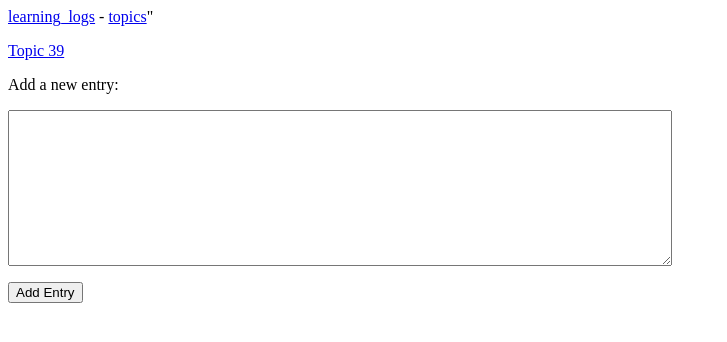
After one commit to ealalin/learning_log, a Django app: page /new_entry/39/ in a window 1280 px wide. The commit adds this page. Shown: the top 342 px of the page, without its empty margins (0-727 px from the left). Run offline with Django 4.2, Linux system fonts and the light colour scheme; data comes from the database, SQL or seed files in the repository; both versions use the stored data as it was after the commit.

Commit message:
version from the 31-01-2024

```diff
--- /dev/null
+++ b/learning_logs/forms.py
@@ -0,0 +1,15 @@
+from django import forms
+from .models import Topic, Entry
+
+class TopicForm(forms.ModelForm):
+    class Meta:
+        model = Topic
+        fields = [ 'text']
+        labels = {'text': ' '}
+
+class EntryForm(forms.ModelForm):
+    class Meta:
+        model = Entry
+        fields = ['text']
+        labels = {'text': ''}
+        widgets = {'text' : forms.Textarea(attrs={'cols': 80})}
--- a/learning_logs/models.py
+++ b/learning_logs/models.py
@@ -16,30 +16,9 @@ class Entry(models.Model):
     topic = models.ForeignKey(Topic, on_delete=models.CASCADE)
     text = TextField(max_length=200)  # Using the custom TextField
     date_added = models.DateTimeField(auto_now_add=True)
-    #date_added = models.DateTimeField(auto_now_add=True, default=timezone.now)
-
-
     class Meta:
         verbose_name_plural = 'entries'
-
-
     def __str__(self):
         """Return a string representing the model."""
-        return f"Topic {self.id}"
-
-#*********** original ***********
-# from django.db import models
-# class Topic(models.Model):
-#     # a topic that the user is learning about
-#     name = models.CharField(max_length=200)
-#     def __str__(self):
-#         return self.name
-# class Entry(models.Model):
-#     #topic = models.ForeignKey(Topic, on_delete=models.CASCADE)
-#     topic = models.ForeignKey(Topic, on_delete=models.CASCADE)
-#     date_added = models.DateTimeField(auto_now_add=True)
-#     class Meta:
-#         verbose_name_plural = 'entries'
-#     def __str__(self):
-#         return self.text[:50] + "..."
-# ************* end Original *********
+       # return f"Topic {self.id}"
+        return self.text[:50] + "..."
--- a/learning_logs/templates/learning_logs/base.html
+++ b/learning_logs/templates/learning_logs/base.html
@@ -9,6 +9,8 @@
 
 
 <a href="{% url 'learning_logs:index' %}">learning_logs</a>
+-
+<a href="{% url 'learning_logs:topics'  %}">topics</a>"
 
 <p>
 
@@ -16,11 +18,6 @@
 
 
 
-<p>
-
-<a href="{% url 'learning_logs:topics'  %}">topics</a>"
-
-<p>
 
 
 {% for topic in topics %}
--- /dev/null
+++ b/learning_logs/templates/learning_logs/new_entry.html
@@ -0,0 +1,13 @@
+{% extends 'learning_logs/base.html' %}
+
+{% block content %}
+<p><a href="{% url 'learning_logs:topic' topic.id %}">{{ topic }}</a></p>
+
+<p>Add a new entry:</p>
+
+<form action="{% url 'learning_logs:new_entry' topic.id %}" method="post">
+   {% csrf_token %}
+   {{ form.as_p }}
+   <button type="submit">Add Entry</button>
+</form>
+{% endblock %}
--- a/learning_logs/urls.py
+++ b/learning_logs/urls.py
@@ -10,5 +10,11 @@ urlpatterns = [
     # show all topics
     url(r'^topics/$', views.topics, name='topics'),
     # detail page for a single topic
-    url(r'^topics/(?P<topic_id>\d+)/$' , views.Topic , name='topic'),
+    url(r'^topic/(?P<topic_id>\d+)/$' , views.topic , name='topic'),
+    # page for additing a new topic
+    url(r'^new_topic/$' , views.new_topic , name='new_topic'),
+    # new_entry
+    url(r'^new_entry/(?P<topic_id>\d+)/$' , views.new_entry , name='new_entry'),
+     # test
+     url(r'^test/$', views.test, name='test'),
 ]
--- a/learning_logs/views.py
+++ b/learning_logs/views.py
@@ -1,7 +1,12 @@
 """ From learning_log/learning_logs """
 from django.shortcuts import render
 from django.shortcuts import get_object_or_404
-from learning_logs.models import Topic  # Import the Topic model
+from .models import Topic , Entry  # Import the Topic model
+#from .models import Entry  # Import the Entry model
+from django.http import HttpResponseRedirect
+#from django.core.urlresolvers import reverse
+from django.urls import reverse
+from .forms import TopicForm, EntryForm
 # Create your views here.
 
 def index(request):
@@ -11,14 +16,67 @@ def index(request):
 
 def topics(request):
     """show all topics"""
-    topics_list = Topic.objects.order_by('date_added')  # Use a different variable name
-    context = {'topics': topics_list}
+    topics = Topic.objects.order_by('date_added')  # Use a different variable name
+    context = {'topics': topics}
     return render(request, 'learning_logs/topics.html', context)
 
+# ------test to see the entry----
+def test(request):
+    entries = Entry.objects.all()
+    topics = Topic.objects.all()
+    return render(request, 'learning_logs/topics.html', {'entries': entries, 'topics': topics})
+# --------end test -------------------------
 
-#def topic(request, topic_id):
-    """Show a single topic with its entries."""
+
+"""Show a single topic with its entries."""
+from django.http import Http404
+def topic(request, topic_id):
+ try:
     topic = get_object_or_404(Topic, id=topic_id)
-    entries = topic.entry_set.order_by('-date_added')
+    entries = topic.entry_set.order_by('date_added')
     context = {'topic': topic, 'entries': entries}
     return render(request, 'learning_logs/topic.html', context)
+ except Topic.DoesNotExist:
+        # Raise a custom Http404 exception
+    raise Http404("Topic does not exist")
+
+
+def new_topic(request):
+    """ Add a new Topic"""
+    if request.method != 'POST' :
+          # no data submitted ;create a blank form.
+          form = TopicForm()
+    else:
+        # post data submitted ,process data
+        form = TopicForm(data=request.POST)
+        if form.is_valid():
+           form.save()
+           return HttpResponseRedirect(reverse('learning_logs:topics'))
+
+
+    context = {'form': form}
+    return render(request, 'learning_logs/new_topic.html', context)
+
+
+
+#++++++++ end New proposal when we want to add a new entrey and the topic_id does not exist yet ex:http://127.0.0.1:8000/new_entry/25/
+from django.shortcuts import render, get_object_or_404, HttpResponseRedirect, reverse
+from .models import Topic
+from .forms import EntryForm  # Import your EntryForm
+
+def new_entry(request, topic_id):
+    """Add a new entry for a particular topic"""
+    topic = get_object_or_404(Topic, id=topic_id)
+
+    if request.method == 'POST':
+        form = EntryForm(request.POST)  # Use request.POST to bind POST data to the form
+        if form.is_valid():
+            new_entry = form.save(commit=False)
+            new_entry.topic = topic
+            new_entry.save()
+            return HttpResponseRedirect(reverse('learning_logs:topic', args=[topic_id]))
+    else:
+        form = EntryForm()  # Create an empty form if it's a GET request
+
+    context = {'topic': topic, 'form': form}
+    return render(request, 'learning_logs/new_entry.html', context)
```
Also changed, not shown: learning_logs/templates/learning_logs/new_topic.html (added, +17 -0 lines), learning_logs/templates/learning_logs/test.html (added, +12 -0 lines), learning_logs/templates/learning_logs/topic.html (added, +23 -0 lines), learning_logs/templates/learning_logs/topics.html (+8 -3 lines), db.sqlite3.
